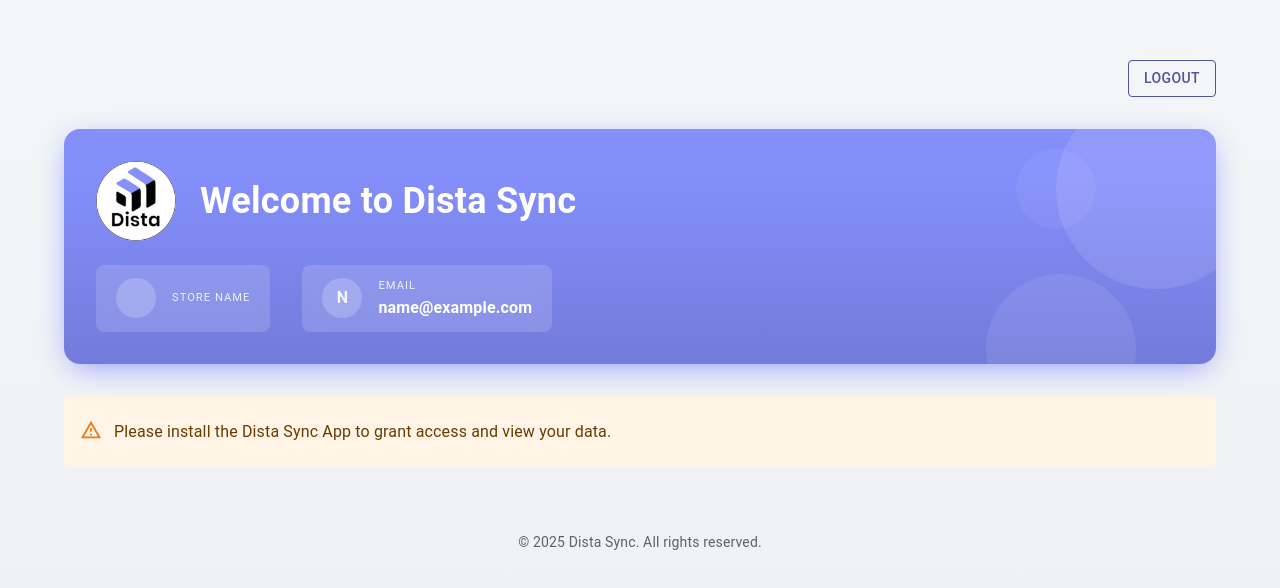
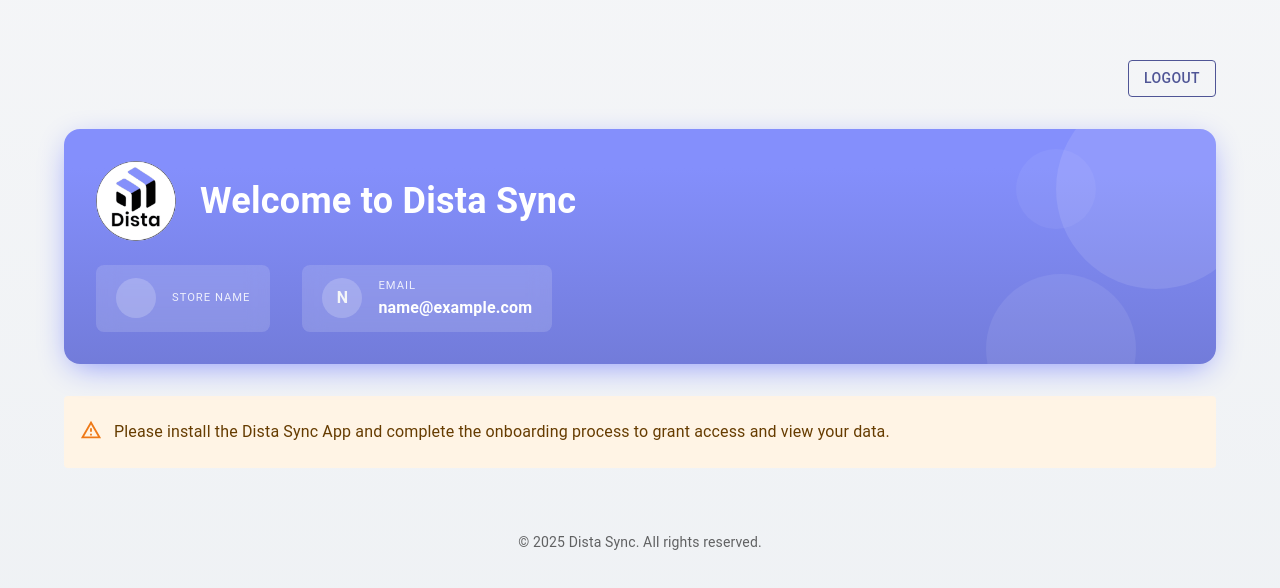
Before and after one commit to dnagakanakalakshmi/Dista-Sync, a React (Vite) app in the folder client/: page /home in a window 1280 px wide. Shown: the part 126-714 px from the top of the page. Built offline with nearby package versions, Linux system fonts and the light colour scheme; no server answers; sample sign-in values are in the browser's storage; some icons are missing.

Commit message:
Email - store validation

```diff
--- a/client/src/pages/HomePage.jsx
+++ b/client/src/pages/HomePage.jsx
@@ -109,7 +109,7 @@
           {!hasToken && (
             <Alert severity="warning" sx={{ py: 2 }}>
               <Typography>
-                Please install the Dista Sync App to grant access and view your data.
+                Please install the Dista Sync App and complete the onboarding process to grant access and view your data.
               </Typography>
             </Alert>
           )}
```
